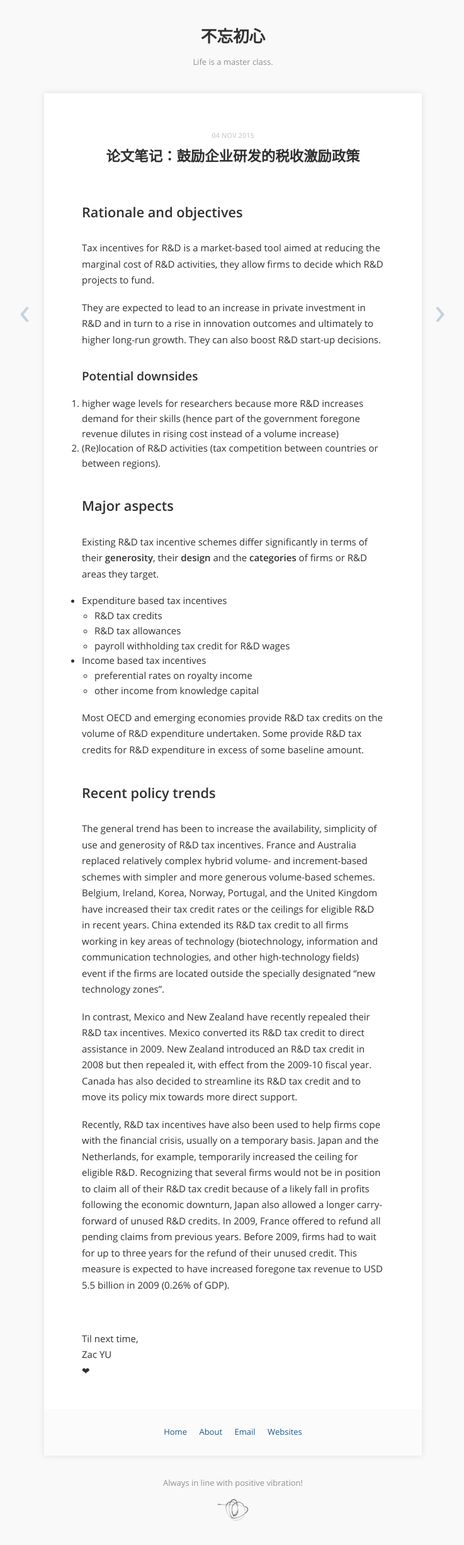
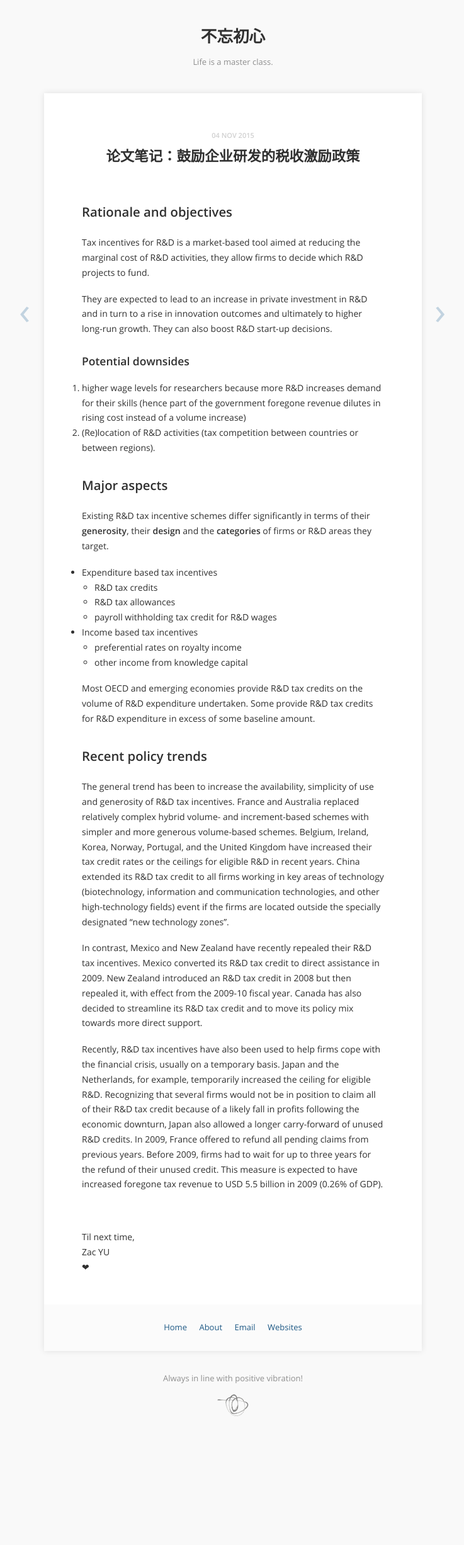
Before and after one commit to yusite/yuzijie, a Jekyll site: the page built from _posts/2015-11-04-tax-incentives-for-rnd.markdown, in a window 1280 px wide. Shown: the whole page at 63% size, without its empty margins (270-1007 px from the left). Built offline with Jekyll 4.4.1, drawn with Linux system fonts in a browser that asks for light colours; after the commit the page ends 2287 px from its top, so only the background shows below that.

Commit message:
update style

```diff
--- a/_sass/_zac.scss
+++ b/_sass/_zac.scss
@@ -43,12 +43,12 @@
     }
   }
   h2 {
-    margin: 2em 0 1.5em;
-    font-size: 1.55em;
+    margin: 1.8em 0 1.2em;
+    font-size: 1.45em;
   }
   h3 {
-    margin: 1.8em 0 1em;
-    font-size: 1.35em;
+    margin: 1.6em 0 1em;
+    font-size: 1.25em;
   }
   h4 {
     margin: 1em 0;
@@ -59,7 +59,6 @@
   & > ul {
     margin-top: 18px;
     margin-bottom: 18px;
-    font-size: 15px;
   }
 }
 section.post blockquote:before,
```
